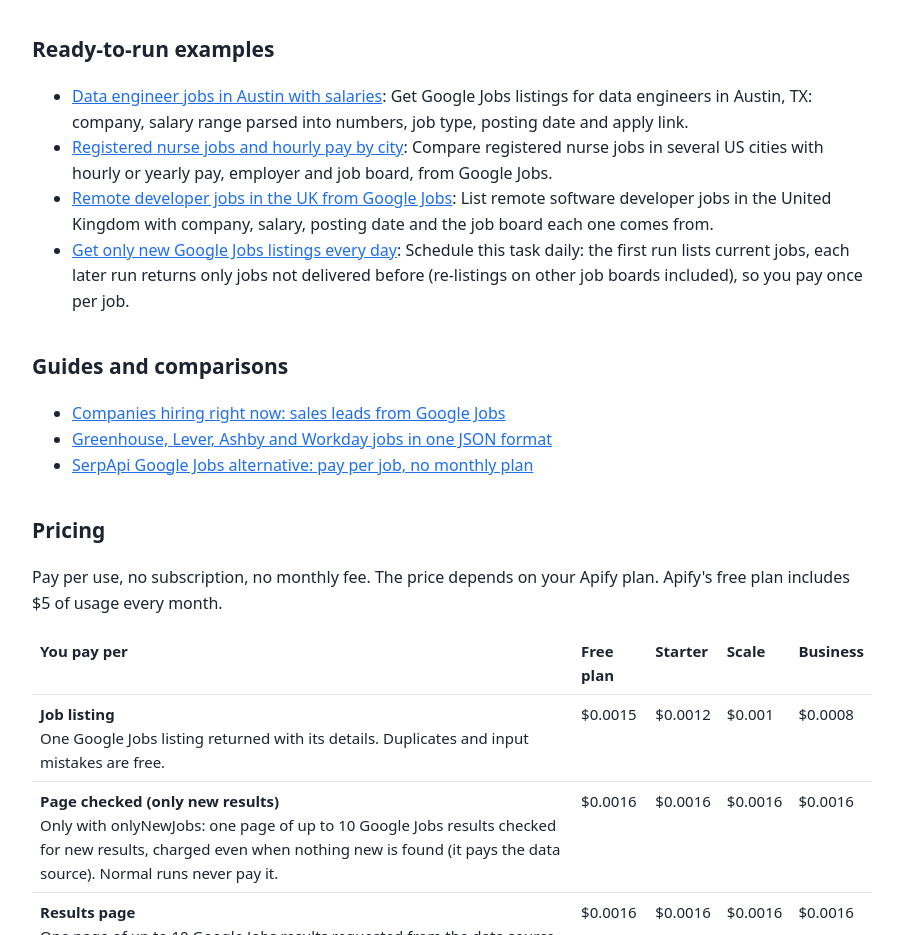
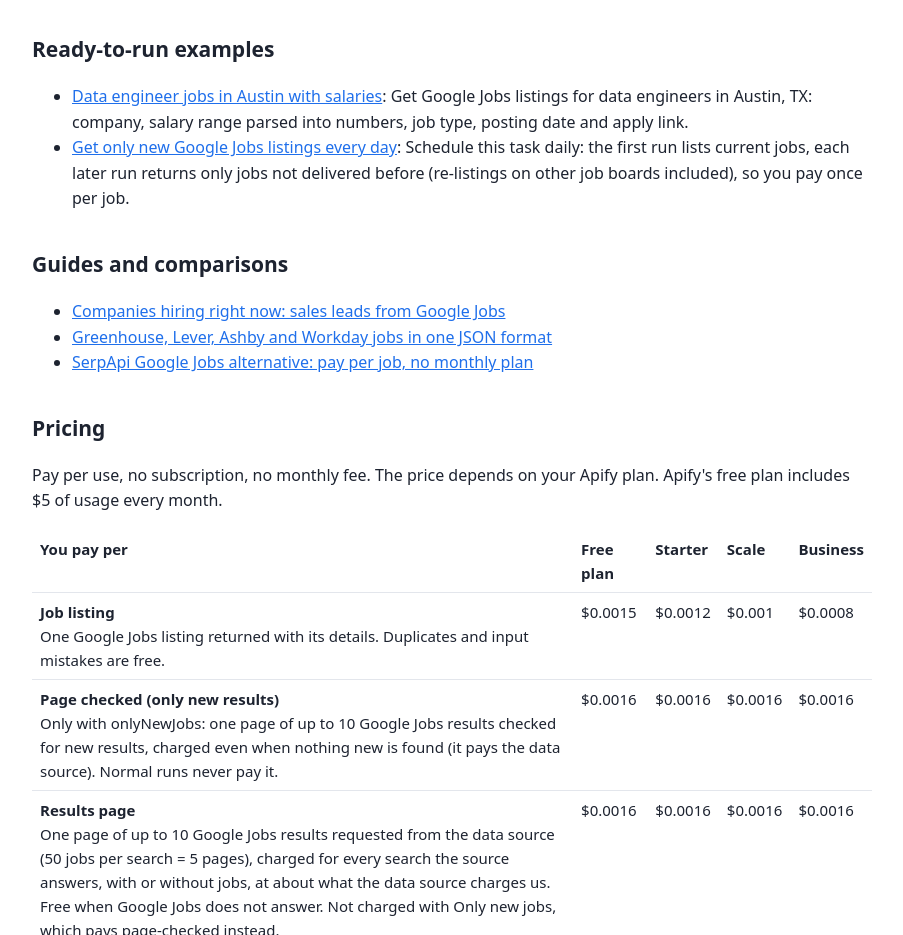
Before and after one commit to NadaHo/plainrows, a plain HTML site: page google-jobs-scraper/index.html in a window 1280 px wide. Shown: the part 804-1739 px from the top of the page, without its empty margins (188-1091 px from the left). Drawn offline with Linux system fonts and the light colour scheme.

```diff
--- a/google-jobs-scraper/index.html
+++ b/google-jobs-scraper/index.html
@@ -8,7 +8,7 @@
 <p class="lead">Google Jobs API and jobs MCP tool: listings for any job search and city (LinkedIn, Indeed, career sites): title, company, location, salary, job type, posting date, job board and apply link. 20 countries; a SerpApi Google Jobs alternative. Pay per job; only-new-jobs alerts add a small fee per page.</p>
 <p><a class="btn" href="https://apify.com/plainrows/google-jobs-scraper">Try it on Apify</a> &nbsp; <img src="https://apify.com/actor-badge?actor=plainrows/google-jobs-scraper" alt="Actor status"></p>
 <h2>Typical uses</h2><ul><li>Job market and salary research: who is hiring for a role in a city, at which pay, on which job boards.</li><li>Recruiting and staffing leads: companies hiring right now for the roles you place, with the link to each job.</li><li>Job board and newsletter feeds: fresh jobs for a niche (remote, nursing, data...) every day; turn on Only new jobs to get and pay for each job once.</li><li>Competitor hiring watch: search a company name to follow the roles it opens.</li><li>Automations and AI agents: feed n8n, Make, Zapier, Google Sheets or an MCP client with structured JSON.</li></ul>
-<h2>Ready-to-run examples</h2><ul><li><a href="https://apify.com/plainrows/google-jobs-scraper/examples/google-jobs-scraper-data-jobs-austin">Data engineer jobs in Austin with salaries</a>: Get Google Jobs listings for data engineers in Austin, TX: company, salary range parsed into numbers, job type, posting date and apply link.</li><li><a href="https://apify.com/plainrows/google-jobs-scraper/examples/google-jobs-scraper-nurse-jobs-salaries">Registered nurse jobs and hourly pay by city</a>: Compare registered nurse jobs in several US cities with hourly or yearly pay, employer and job board, from Google Jobs.</li><li><a href="https://apify.com/plainrows/google-jobs-scraper/examples/google-jobs-scraper-remote-developer-jobs-uk">Remote developer jobs in the UK from Google Jobs</a>: List remote software developer jobs in the United Kingdom with company, salary, posting date and the job board each one comes from.</li><li><a href="https://apify.com/plainrows/google-jobs-scraper/examples/google-jobs-scraper-new-google-jobs-daily">Get only new Google Jobs listings every day</a>: Schedule this task daily: the first run lists current jobs, each later run returns only jobs not delivered before (re-listings on other job boards included), so you pay once per job.</li></ul>
+<h2>Ready-to-run examples</h2><ul><li><a href="https://apify.com/plainrows/google-jobs-scraper/examples/google-jobs-scraper-data-jobs-austin">Data engineer jobs in Austin with salaries</a>: Get Google Jobs listings for data engineers in Austin, TX: company, salary range parsed into numbers, job type, posting date and apply link.</li><li><a href="https://apify.com/plainrows/google-jobs-scraper/examples/google-jobs-scraper-new-google-jobs-daily">Get only new Google Jobs listings every day</a>: Schedule this task daily: the first run lists current jobs, each later run returns only jobs not delivered before (re-listings on other job boards included), so you pay once per job.</li></ul>
 <h2>Guides and comparisons</h2><ul><li><a href="../companies-hiring-sales-leads/">Companies hiring right now: sales leads from Google Jobs</a></li><li><a href="../greenhouse-lever-ashby-jobs-api/">Greenhouse, Lever, Ashby and Workday jobs in one JSON format</a></li><li><a href="../serpapi-google-jobs-alternative/">SerpApi Google Jobs alternative: pay per job, no monthly plan</a></li></ul>
 <h2>Pricing</h2>
 <p>Pay per use, no subscription, no monthly fee. The price depends on your Apify plan. Apify's free plan includes $5 of usage every month.</p>
```
Also changed, not shown: shopify-products-scraper/index.html (+1 -1 lines), twitch-scraper/index.html (+1 -1 lines).
